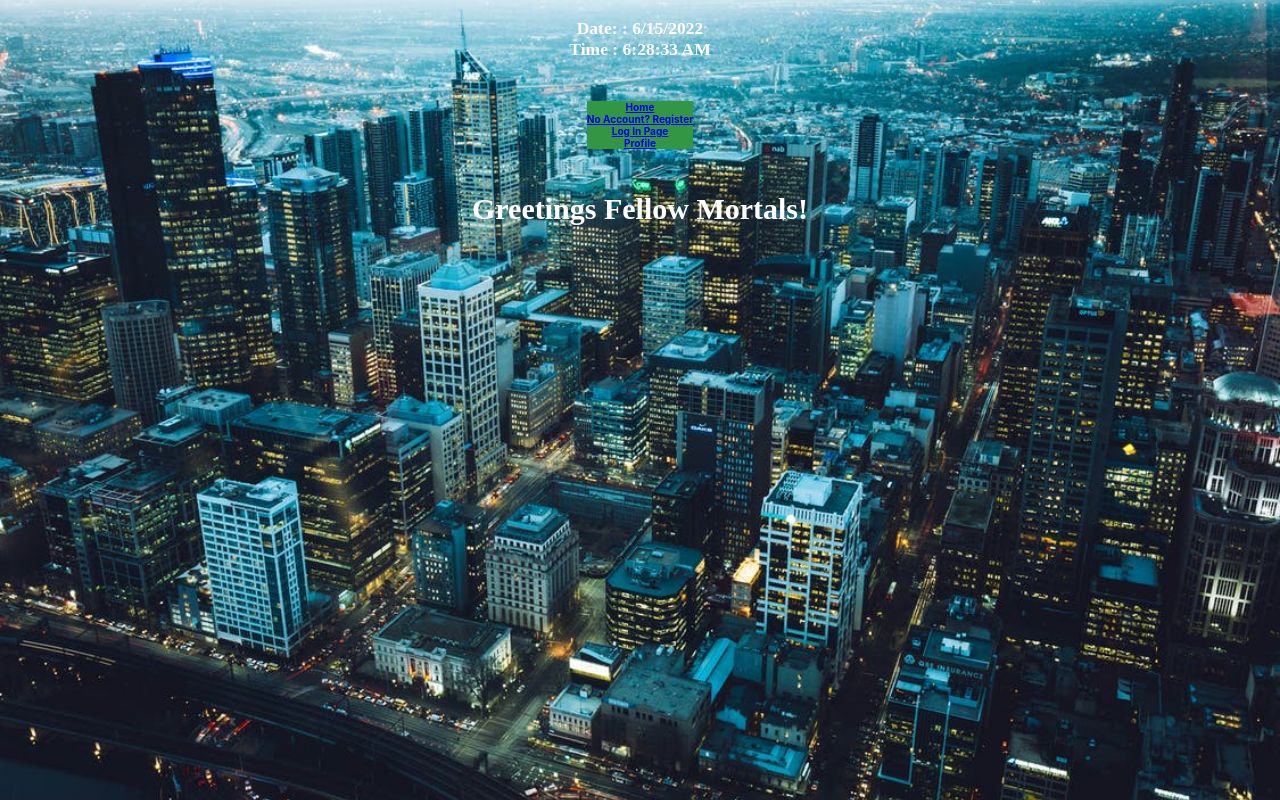
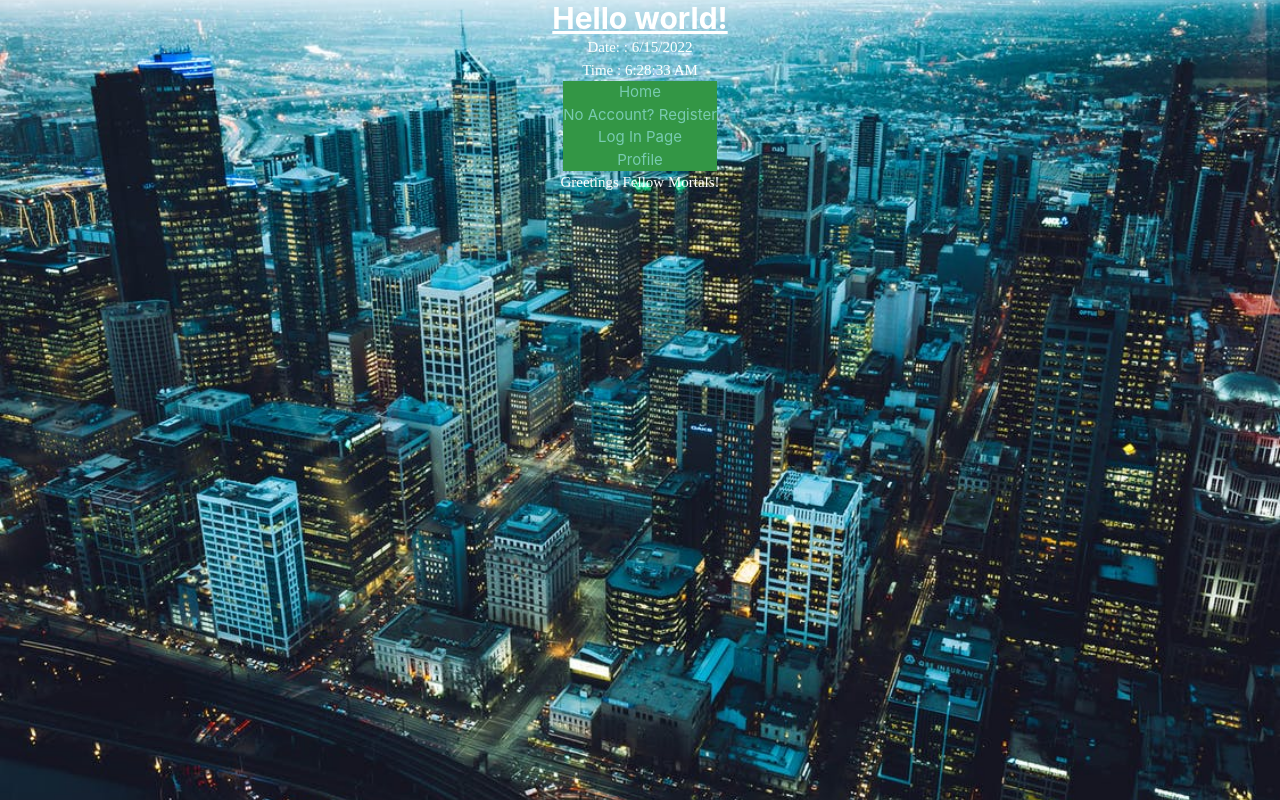
Before and after one commit to dlasap/react-practice, a React (Create React App) app: page / in a window 1280 px wide. Built offline with nearby package versions, Linux system fonts and the light colour scheme.

Commit message:
added tailwind

```diff
--- a/package.json
+++ b/package.json
@@ -10,6 +10,7 @@
     "@types/node": "^16.11.39",
     "@types/react": "^18.0.12",
     "@types/react-dom": "^18.0.5",
+    "axios": "^0.27.2",
     "jwt-decode": "^3.1.2",
     "prettier": "^2.6.2",
     "react": "^18.1.0",
@@ -44,5 +45,10 @@
       "last 1 firefox version",
       "last 1 safari version"
     ]
+  },
+  "devDependencies": {
+    "autoprefixer": "^10.4.7",
+    "postcss": "^8.4.14",
+    "tailwindcss": "^3.1.3"
   }
 }
--- /dev/null
+++ b/postcss.config.js
@@ -0,0 +1,6 @@
+module.exports = {
+  plugins: {
+    tailwindcss: {},
+    autoprefixer: {},
+  },
+}
--- a/src/components/clock.tsx
+++ b/src/components/clock.tsx
@@ -10,6 +10,9 @@
     })
     return (
     <div>
+       <h1 className="text-3xl font-bold underline">
+      Hello world!
+    </h1>
         <h3 style = { {fontFamily: 'Fira Code'  }}>
           Date: : { new Date().toLocaleDateString()} <br/>
           Time : { getClockTime(new Date(clock_display))
--- a/src/index.css
+++ b/src/index.css
@@ -1,3 +1,7 @@
+@tailwind base;
+@tailwind components;
+@tailwind utilities;
+
 body {
   margin: 0;
   font-family: -apple-system, BlinkMacSystemFont, 'Segoe UI', 'Roboto', 'Oxygen',
--- /dev/null
+++ b/tailwind.config.js
@@ -0,0 +1,10 @@
+/** @type {import('tailwindcss').Config} */
+module.exports = {
+  content: [
+    "./src/**/*.{js,jsx,ts,tsx}",
+  ],
+  theme: {
+    extend: {},
+  },
+  plugins: [],
+}
```
Also changed, not shown: 1 other file (tests, documents, lock files or other folders).
